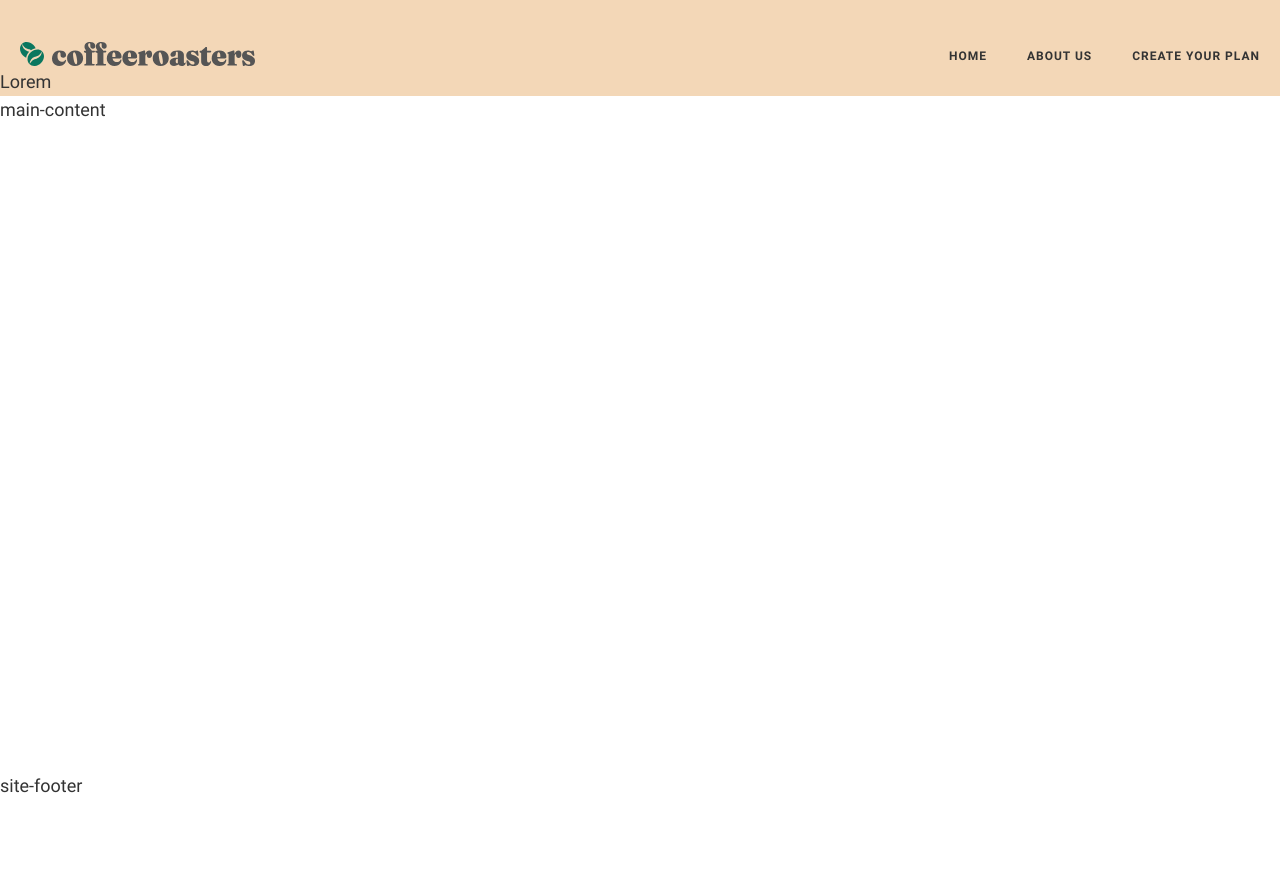
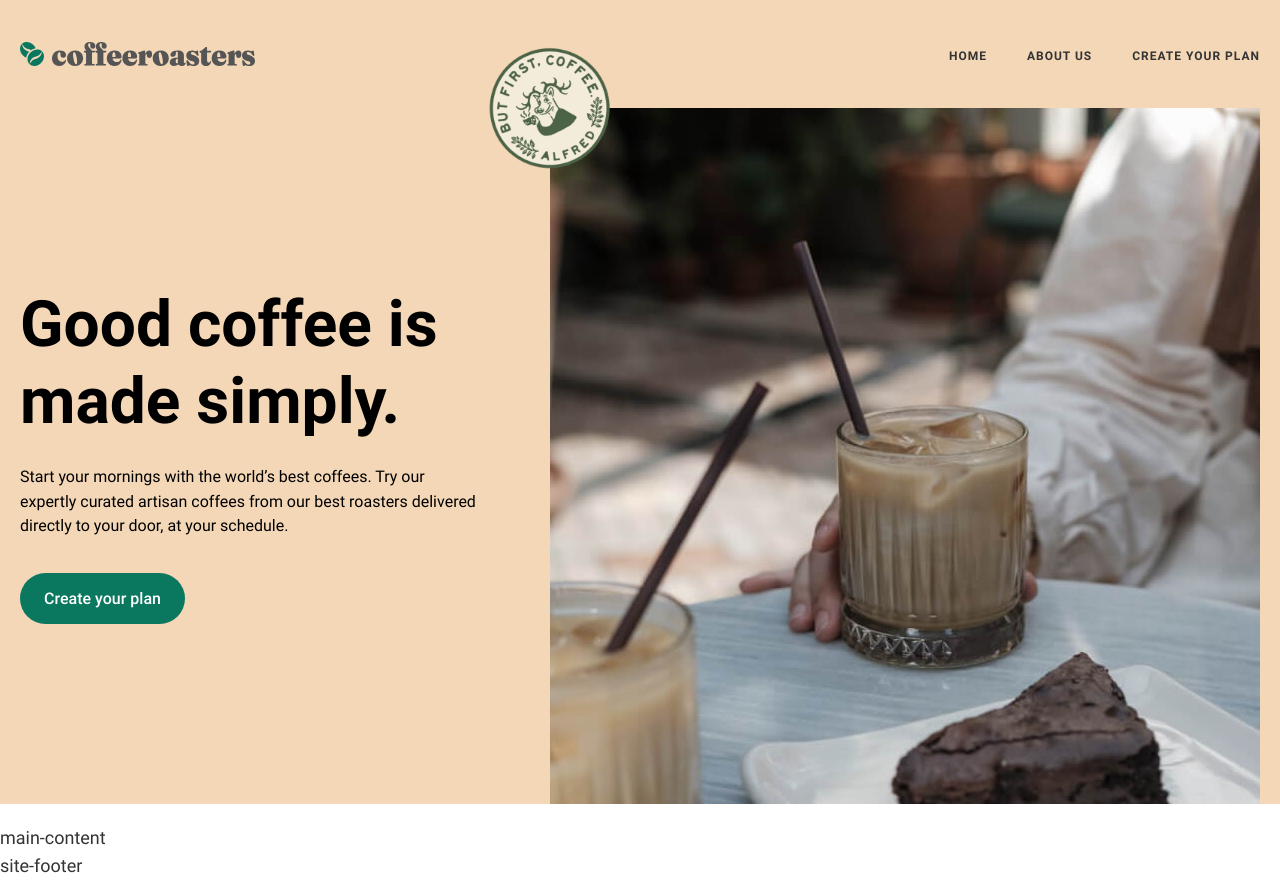
Before and after one commit to frontendoniyorbek/cofferoasters, a plain HTML site: page index.html in a window 1280 px wide. Before the commit the page ends 800 px from the top, so only its background shows below. Drawn offline with Linux system fonts and the light colour scheme.

Commit message:
add hero page

```diff
--- a/css/styles..css
+++ b/css/styles..css
@@ -70,6 +70,47 @@ body {
 	margin-right: auto;
 }
 
+h1,
+h2,
+h3,
+h4,
+h5,
+h6,
+p {
+	margin-top: 0;
+	margin-bottom: 0;
+}
+
+ul {
+	list-style: none;
+}
+
+a {
+	text-decoration: none;
+}
+
+.btn {
+	border: none;
+	padding: 16px 24px;
+	border-radius: 100px;
+	background-color: var(--green-bg);
+	color: var(--white-color);
+	font-size: 16px;
+	font-weight: 500;
+	line-height: 1.2;
+	text-align: center;
+	cursor: pointer;
+	transition: opacity 0.4s ease;
+}
+
+.btn:hover {
+	opacity: 0.8;
+}
+
+.btn:active {
+	opacity: 0.6;
+}
+
 .main-content {
 	flex-grow: 1;
 }
@@ -77,6 +118,7 @@ body {
 .site-heder-wrapper {
 	padding-top: 40px;
 	background-color: var(--gold-bg);
+	margin-bottom: 20px;
 }
 
 .site-header {
@@ -105,7 +147,6 @@ body {
 }
 
 .site-nav {
-	list-style: none;
 	padding: 0;
 	margin: 0;
 	display: flex;
@@ -119,7 +160,6 @@ body {
 .site-nav__link {
 	text-transform: uppercase;
 	color: var(--text-color);
-	text-decoration: none;
 	transition: all 0.4s ease;
 	font-size: 12px;
 	letter-spacing: 1px;
@@ -134,3 +174,51 @@ body {
 .site-nav__link:active {
 	opacity: 0.6;
 }
+
+/* HERO */
+.hero {
+	padding-top: 40px;
+}
+.hero__container {
+	display: flex;
+	align-items: center;
+	justify-content: space-between;
+}
+
+.hero__info {
+	max-width: 464px;
+	width: 100%;
+	margin-right: 50px;
+}
+
+.hero__info-title {
+	color: var(--black-color);
+	font-weight: 700;
+	font-size: 64px;
+	line-height: 1.2;
+	margin-bottom: 24px;
+}
+
+.hero__info-text {
+	font-size: 16px;
+	color: var(--black-color);
+	margin-bottom: 34px;
+}
+
+.hero__img-wrapper {
+	position: relative;
+	width: 710px;
+	height: 696px;
+}
+
+.hero__img-wrapper img {
+	object-fit: cover;
+}
+
+.hero__img-wrapper__logo {
+	position: absolute;
+	top: -80px;
+	left: -80px;
+	width: 160px;
+	height: 160px;
+}
--- a/index.html
+++ b/index.html
@@ -28,7 +28,22 @@
 					</ul>
 				</div>
 			</headr>
-			<div class="hero">Lorem</div>
+			<div class="hero">
+				<div class="container hero__container">
+					<div class="hero__info">
+						<h1 class="hero__info-title">Good coffee is made simply.</h1>
+						<p class="hero__info-text">
+							Start your mornings with the world’s best coffees. Try our expertly curated artisan coffees from our best roasters
+							delivered directly to your door, at your schedule.
+						</p>
+						<button class="btn">Create your plan</button>
+					</div>
+					<div class="hero__img-wrapper">
+						<img src="img/hero-img.jpg" alt="hero-img" width="710" height="696" title="copuitino" />
+						<img class="hero__img-wrapper__logo" src="img/hero-logo.png" alt="hero-logo" width="160" height="160" />
+					</div>
+				</div>
+			</div>
 		</div>
 		<main class="main-content">main-content</main>
 		<footer class="site-footer">site-footer</footer>
```
Also changed, not shown: img/hero-img.jpg (added), img/hero-logo.png (added).
